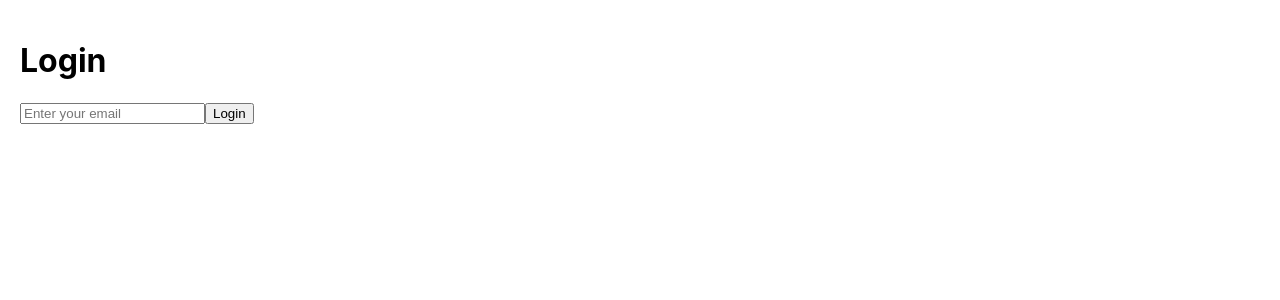
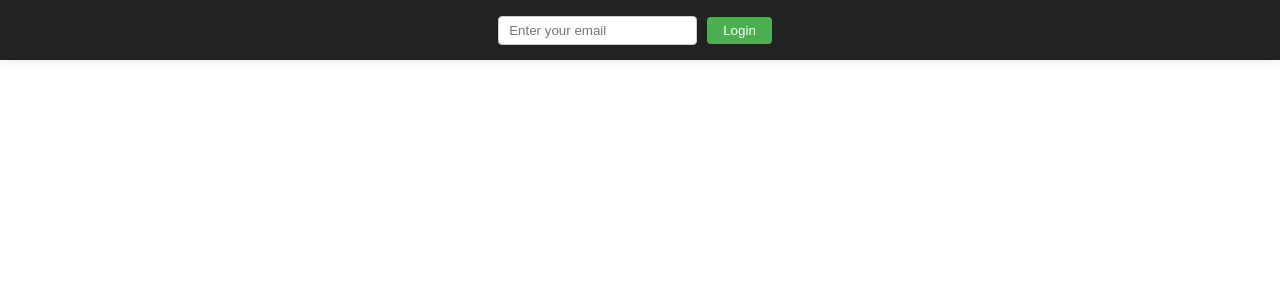
Before and after one commit to TMiotk/CrystalenProjectTM-FrontEnd-Login, a React (Create React App) app: page / in a window 1280 px wide. Shown: the top 300 px of the page. Built offline with nearby package versions, Linux system fonts and the light colour scheme.

Commit message:
style update

```diff
--- a/src/App.css
+++ b/src/App.css
@@ -1,38 +1,57 @@
-.App {
-  text-align: center;
+.login-header {
+  position: fixed;
+  top: 0;
+  left: 0;
+  width: 100%;
+  background: #222;
+  z-index: 1000;
+  display: flex;
+  justify-content: center;
+  align-items: center;
+  min-height: 60px;
+  box-shadow: 0 2px 8px rgba(0, 0, 0, 0.08);
 }
 
-.App-logo {
-  height: 40vmin;
-  pointer-events: none;
+.login-panel {
+  display: flex;
+  align-items: center;
+  gap: 10px;
+  color: #fff;
 }
 
-@media (prefers-reduced-motion: no-preference) {
-  .App-logo {
-    animation: App-logo-spin infinite 20s linear;
+.login-panel input {
+  padding: 6px 10px;
+  border-radius: 4px;
+  border: 1px solid #ccc;
+  min-width: 160px;
+}
+
+.login-panel button {
+  padding: 6px 16px;
+  border: none;
+  border-radius: 4px;
+  background: #4caf50;
+  color: #fff;
+  cursor: pointer;
+}
+
+@media (max-width: 600px) {
+  .login-panel {
+    flex-direction: column;
+    align-items: stretch;
+    gap: 6px;
+    width: 100%;
+    padding: 0 10px;
   }
 }
 
-.App-header {
-  background-color: #282c34;
-  min-height: 100vh;
+body,
+#root,
+.App {
+  padding-top: 70px; /* dostosuj do wysokości headera */
+}
+.App {
   display: flex;
   flex-direction: column;
-  align-items: center;
-  justify-content: center;
-  font-size: calc(10px + 2vmin);
-  color: white;
+  min-height: 100vh;
 }
-
-.App-link {
-  color: #61dafb;
-}
-
-@keyframes App-logo-spin {
-  from {
-    transform: rotate(0deg);
-  }
-  to {
-    transform: rotate(360deg);
-  }
-}
--- a/src/App.tsx
+++ b/src/App.tsx
@@ -1,5 +1,5 @@
 import { useState, useEffect } from "react";
-
+import "./App.css"; // Assuming you have some styles in App.css
 function App() {
   const [email, setEmail] = useState("");
   const [message, setMessage] = useState("");
@@ -62,8 +62,8 @@ function App() {
   };
 
   return (
-    <div style={{ padding: 20 }}>
-      <h1>Login</h1>
+    <div className="login-header">
+      <div className="login-panel">
         {isLoggedIn ? (
           <>
             <p>You are logged in ✅</p>
@@ -82,6 +82,7 @@ function App() {
         )}
         <p>{message}</p>
       </div>
+    </div>
   );
 }
 
```
Lines whose indentation alone changed are shown as unchanged.
